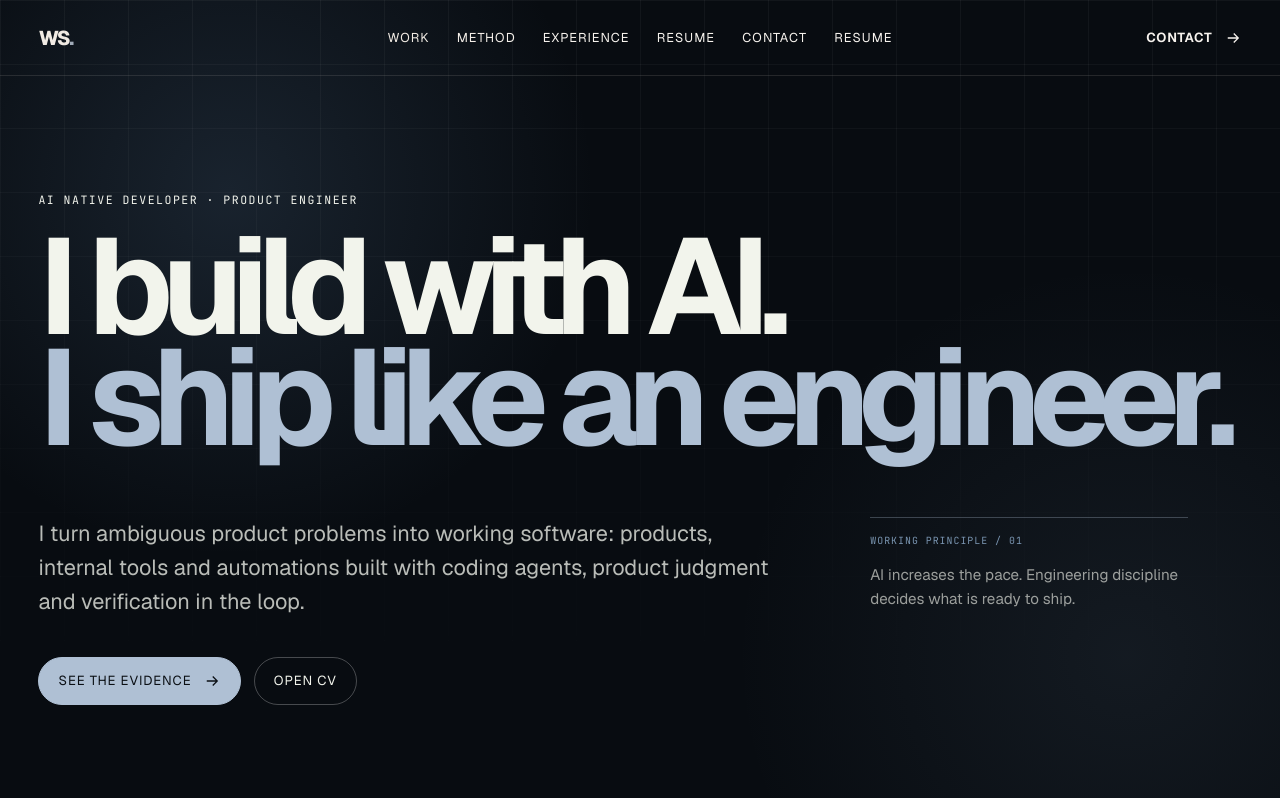
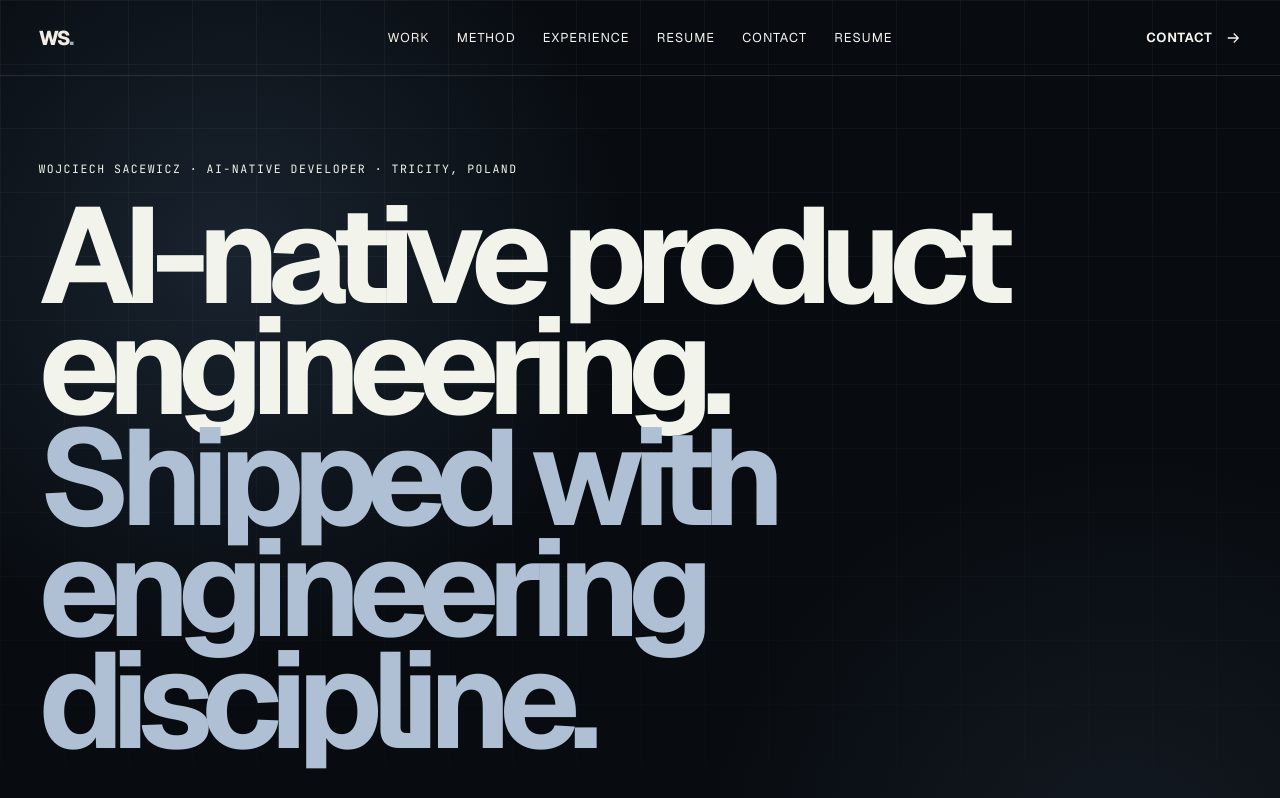
Before and after one commit to wojciechsacewicz/portfolio, a React (Vite) app: page / in a window 1280 px wide. Shown: the top 798 px of the page. Built offline with nearby package versions, Linux system fonts and the light colour scheme.

Commit message:
content: align visible hero with professional identity

```diff
--- a/src/features/hero/HeroModule.tsx
+++ b/src/features/hero/HeroModule.tsx
@@ -1,5 +1,5 @@
 import { ActionLink } from '../../components/InterfaceElements';
-import { proofPoints } from '../../content/portfolioContent';
+import { portfolioContent, proofPoints } from '../../content/portfolioContent';
 import './hero-module.css';
 
 function ProofStrip() {
@@ -25,16 +25,18 @@ export function HeroModule() {
         <div className="hero-grid-lines" aria-hidden="true" />
 
         <div className="hero-copy" data-hero-copy>
-          <p className="eyebrow">AI Native Developer · Product Engineer</p>
+          <p className="eyebrow">
+            {portfolioContent.person.name} · AI-native developer · {portfolioContent.person.locationShort}
+          </p>
           <h1>
-            I build with AI.
-            <span>I ship like an engineer.</span>
+            AI-native product engineering.
+            <span>Shipped with engineering discipline.</span>
           </h1>
           <div className="hero-support">
             <p className="hero-lead">
-              I turn ambiguous product problems into working software: products,
-              internal tools and automations built with coding agents, product judgment
-              and verification in the loop.
+              I turn ambiguous product problems into working software: React and TypeScript
+              products, internal tools and automations built with coding agents, product
+              judgment and verification in the loop.
             </p>
             <div className="hero-principle">
               <span>Working principle / 01</span>
@@ -45,7 +47,9 @@ export function HeroModule() {
           </div>
           <div className="hero-actions">
             <ActionLink variant="primary" href="#work">See the evidence</ActionLink>
-            <ActionLink variant="secondary" href="/cv-portfolio-en.pdf" showArrow={false}>Open CV</ActionLink>
+            <ActionLink variant="secondary" href="/cv-portfolio-en.pdf" showArrow={false}>
+              Open CV
+            </ActionLink>
           </div>
         </div>
       </section>
```
